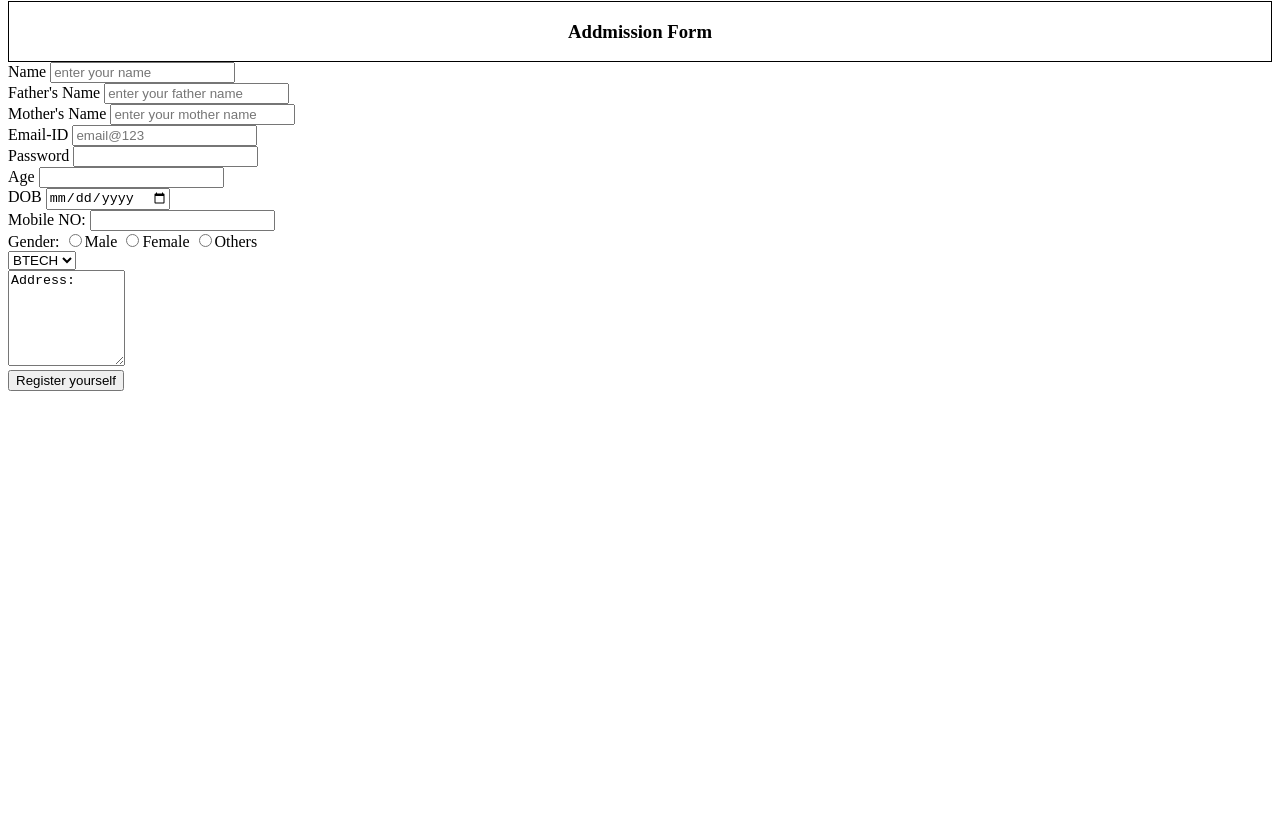
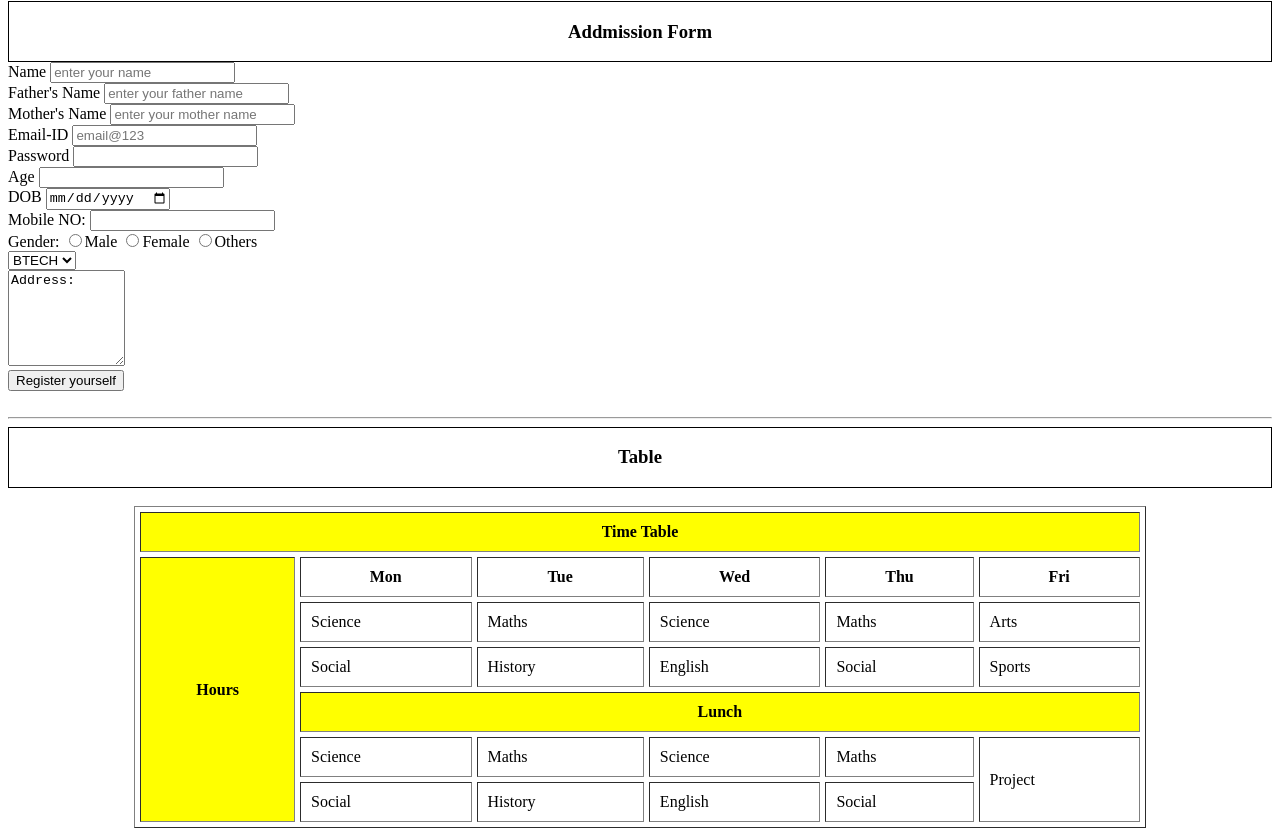
Before and after one commit to Kanikabudhiraja/WTbasics, a plain HTML site: page assignment-1.html in a window 1280 px wide. Shown: the part 417-1253 px from the top of the page. Before the commit the page ends 816 px from the top, so only its background shows below. Drawn offline with Linux system fonts and the light colour scheme.

Commit message:
Added Table

```diff
--- a/assignment-1.html
+++ b/assignment-1.html
@@ -55,5 +55,55 @@
         <br>
         <input type="submit" value="Register yourself">
     </form>
+    <br>
+    <hr>
+    <div style="border: 1px solid black">
+        <h3 align="center">Table</h3>
+        </div>
+        <br>
+    <table border="1" width="80%"  align="Center" cellspacing="5px" cellpadding="10px" >
+        <tr>
+        <th colspan="6" bgcolor="yellow">Time Table</th>
+        </tr>
+        <tr>
+            <th rowspan="6" bgcolor="yellow">Hours</th>
+            <th>Mon</th>
+            <th>Tue</th>
+            <th>Wed</th>
+            <th>Thu</th>
+            <th>Fri</th>
+        </tr>
+        <tr>
+            <td>Science</td>
+            <td>Maths</td>
+            <td>Science</td>
+            <td>Maths</td>
+            <td>Arts</td>
+        </tr>
+        <tr>
+            <td>Social</td>
+            <td>History</td>
+            <td>English</td>
+            <td>Social</td>
+            <td>Sports</td>
+        </tr>
+
+        <tr>
+            <th colspan="5" bgcolor="yellow">Lunch</th>
+            </tr>
+            <tr>
+            <td>Science</td>
+            <td>Maths</td>
+            <td>Science</td>
+            <td>Maths</td>
+            <td rowspan="2">Project</td>
+        </tr>
+        <tr>
+            <td>Social</td>
+            <td>History</td>
+            <td>English</td>
+            <td>Social</td>
+        </tr>
+    </table>
 </body>
 </html>
```
